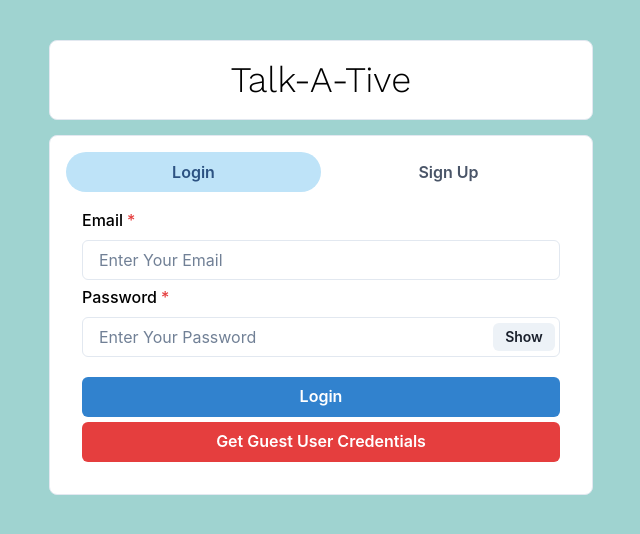
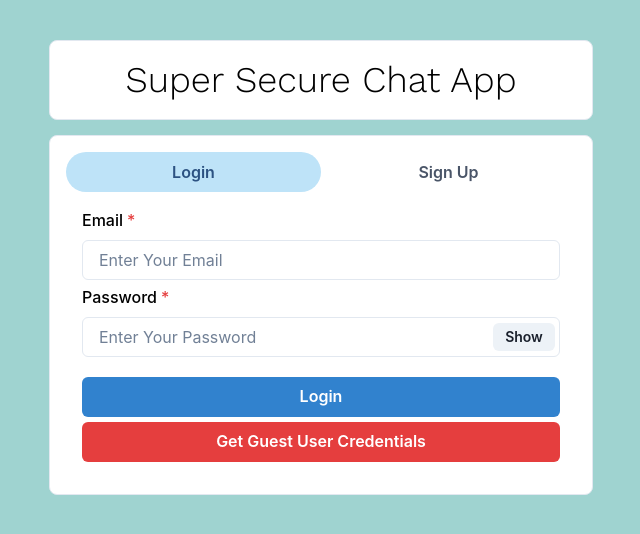
Before and after one commit to gkana19/mern-secure-chat, a React (Vite) app in the folder frontend/: page / in a window 1280 px wide. Shown: the top 534 px of the page, without its empty margins (319-959 px from the left). Built offline with nearby package versions, Linux system fonts and the light colour scheme.

Commit message:
[update] update login page

```diff
--- a/frontend/src/Pages/Homepage.jsx
+++ b/frontend/src/Pages/Homepage.jsx
@@ -34,7 +34,7 @@ const Homepage = () => {
         borderRadius="lg"
         borderWidth="1px">
         <Text fontSize="4xl" fontFamily="Work sans">
-          Talk-A-Tive
+          Super Secure Chat App
         </Text>
       </Box>
       <Box
```
